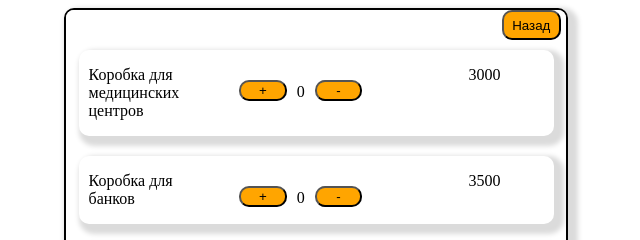
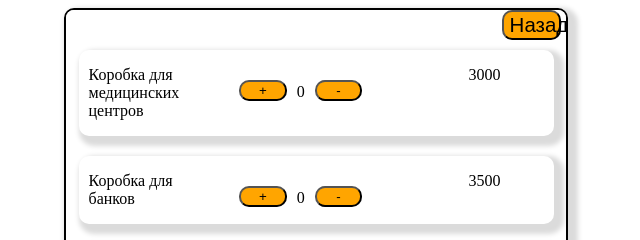
Before and after one commit to Houston1304/practiceBot, a website: page basket.html in a window 1280 px wide. Shown: the top 240 px of the page, 324-964 px from the left. Drawn offline with Linux system fonts and the light colour scheme.

Commit message:
Update basketStyle.css

```diff
--- a/basketStyle.css
+++ b/basketStyle.css
@@ -6,13 +6,13 @@
   margin: 0 auto;
   border: 2px solid black;
   justify-content: space-around;
+  text-align: center;
   min-height: 500px;
   max-height: 800px;
   min-width: 300px;
   max-width: 500px;
   box-shadow: 5px 5px 5px 5px rgb(219, 219, 219);
   border-radius: 10px;
-  text-allign: center;
 }
 
 .product {
@@ -52,6 +52,7 @@
   display: flex;
   justify-content: flex-end;
   margin-right: 5px;
+
 }
 
 #backBtn{
@@ -59,7 +60,7 @@
   width: 12%;
   background-color: orange;
   border-radius: 10px;
-
+  font-size: 1.6vw;
 }
 
 #productName {
```
